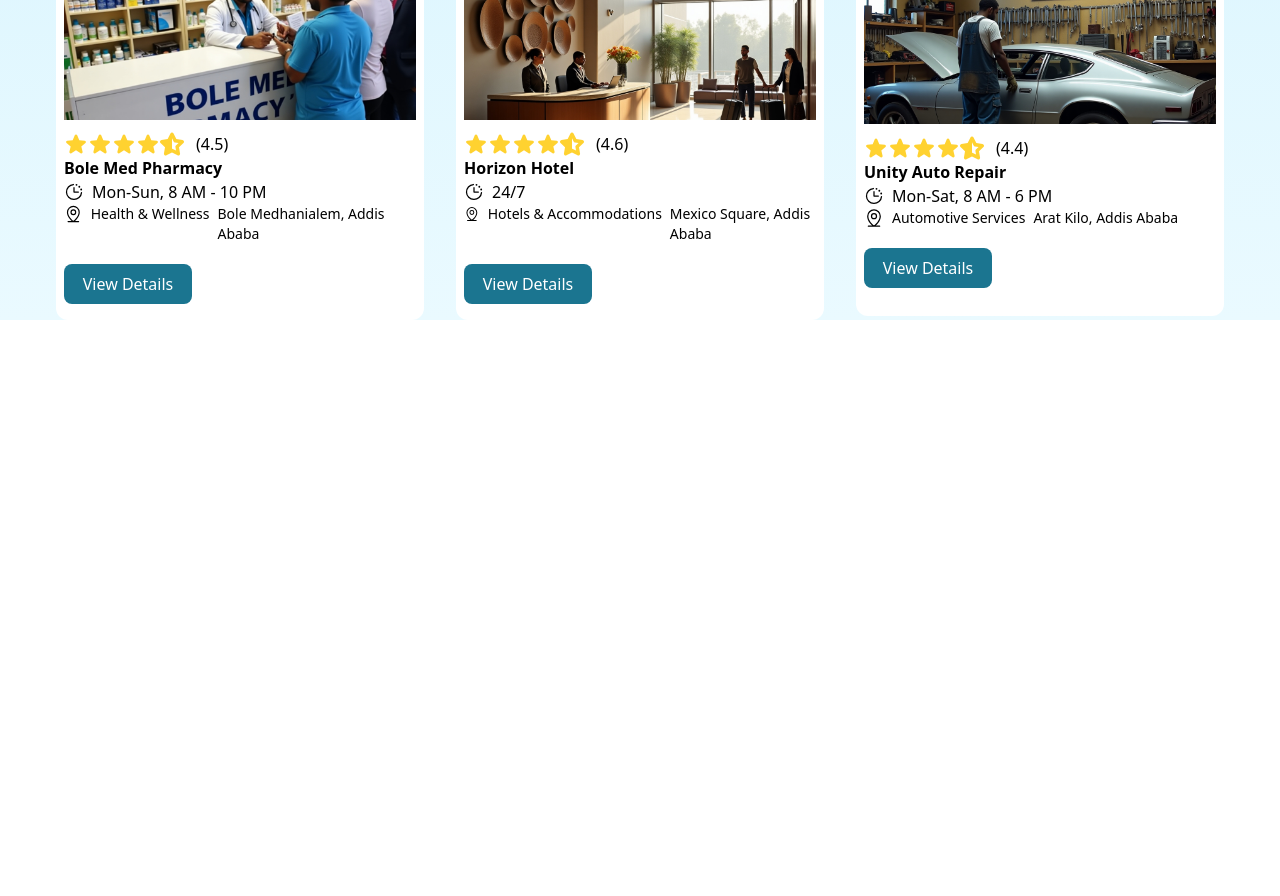
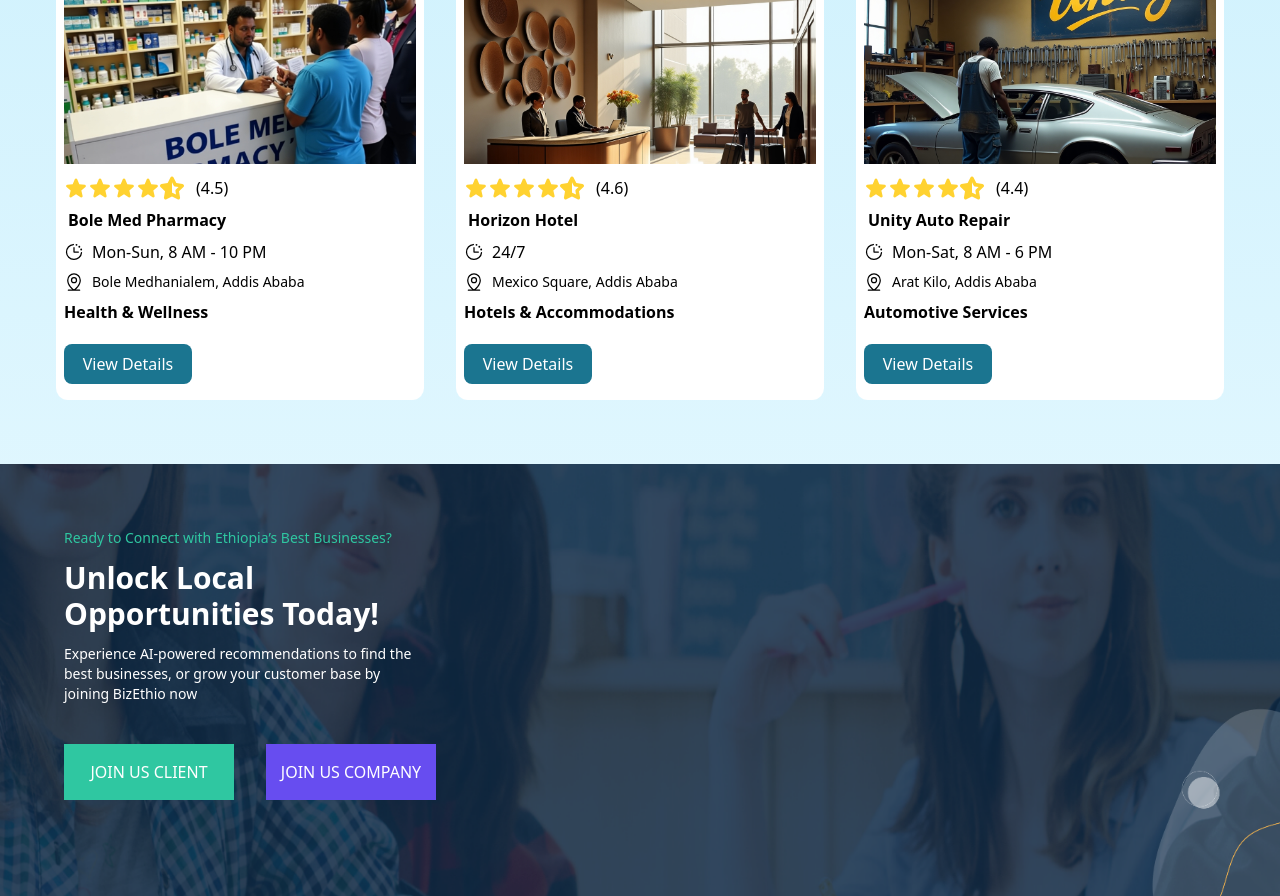
Before and after one commit to Heryakos-Technology/BIZEthio-frontend, a Vue app: page / in a window 1280 px wide. Shown: the part 2400-3296 px from the top of the page. Before the commit the page ends 2720 px from the top, so only its background shows below. Built offline with nearby package versions, Linux system fonts and the light colour scheme; no server answers.

Commit message:
feat: add CallToActionSection to HomeView and enhance ForYourSection styling

```diff
--- /dev/null
+++ b/src/components/HomeView/CallToActionSection.vue
@@ -0,0 +1,37 @@
+<script setup>
+import CTABackground from "/images/CTABackground.png";
+import CTA_Graphics from "/images/CTA_Graphics.png";
+</script>
+
+<template>
+  <div
+    :style="{ backgroundImage: `url(${CTABackground})` }"
+    class="mt-16 w-full bg-cover bg-center pt-16 pb-24 px-2 xs:pl-10 sm:pl-16 relative"
+  >
+    <div class="text-white space-y-3 max-w-[360px]">
+      <p class="text-[#2FC7A1] text-sm text-nowrap">
+        Ready to Connect with Ethiopia’s Best Businesses?
+      </p>
+      <h1 class="text-3xl font-bold">Unlock Local Opportunities Today!</h1>
+      <p class="text-sm">
+        Experience AI-powered recommendations to find the best businesses, or
+        grow your customer base by joining BizEthio now
+      </p>
+    </div>
+
+    <div
+      class="text-white uppercase gap-4 md:gap-8 flex flex-col mt-10 md:flex-row"
+    >
+      <div class="w-[170px] bg-[#2FC7A1] py-4 flex items-center justify-center">
+        Join us client
+      </div>
+      <div class="w-[170px] bg-[#674DF0] py-4 flex items-center justify-center">
+        Join us company
+      </div>
+    </div>
+    <div
+      :style="{ backgroundImage: `url(${CTA_Graphics})` }"
+      class="w-32 h-48 absolute bg-cover bottom-0 right-0 xs:"
+    ></div>
+  </div>
+</template>
--- a/src/components/HomeView/ForYourSection.vue
+++ b/src/components/HomeView/ForYourSection.vue
@@ -87,10 +87,10 @@
         class="bg-white w-full max-w-[400px] min-h-[450px] pt-2 pb-4 rounded-xl px-2"
       >
         <div
-          class="w-full h-[250px] bg-cover rounded-t-xl"
+          class="w-full h-[250px] hover:scale-105 transition-all duration-300 ease-linear bg-cover rounded-t-xl"
           :style="{ backgroundImage: `url(${item.image})` }"
         ></div>
-        <div class="mt-3">
+        <div class="mt-3 space-y-2">
           <div class="flex">
             <div
               v-for="(star, index) in generateStars(item.rating)"
@@ -131,7 +131,7 @@
 
             <p class="mx-3">({{ item.rating }})</p>
           </div>
-          <h1 class="font-semibold">{{ item.name }}</h1>
+          <h1 class="font-semibold ml-1">{{ item.name }}</h1>
           <div class="flex gap-x-2 items-center">
             <svg
               xmlns="http://www.w3.org/2000/svg"
@@ -155,9 +155,9 @@
                 d="M200,224H150.54A266.56,266.56,0,0,0,174,200.25c27.45-31.57,42-64.85,42-96.25a88,88,0,0,0-176,0c0,31.4,14.51,64.68,42,96.25A266.56,266.56,0,0,0,105.46,224H56a8,8,0,0,0,0,16H200a8,8,0,0,0,0-16ZM56,104a72,72,0,0,1,144,0c0,57.23-55.47,105-72,118C111.47,209,56,161.23,56,104Zm112,0a40,40,0,1,0-40,40A40,40,0,0,0,168,104Zm-64,0a24,24,0,1,1,24,24A24,24,0,0,1,104,104Z"
               ></path>
             </svg>
-            <p class="text-nowrap">{{ item.category }}</p>
             <p class="">{{ item.location }}</p>
           </div>
+          <p class="font-semibold">{{ item.category }}</p>
 
           <div
             class="bg-primaryColor w-32 flex mt-5 rounded-lg text-white cursor-pointer items-center justify-center py-2"
--- a/src/views/HomeView.vue
+++ b/src/views/HomeView.vue
@@ -1,4 +1,5 @@
 <script setup>
+import CallToActionSection from "@/components/HomeView/CallToActionSection.vue";
 import CategoriesSection from "@/components/HomeView/CategoriesSection.vue";
 import ForYourSection from "@/components/HomeView/ForYourSection.vue";
 import Header from "@/components/HomeView/Header.vue";
@@ -10,5 +11,6 @@
     <HeroSection />
     <CategoriesSection />
     <ForYourSection />
+    <CallToActionSection />
   </div>
 </template>
```
Also changed, not shown: public/images/CTABackground.png (added), public/images/CTA_Graphics.png (added).
